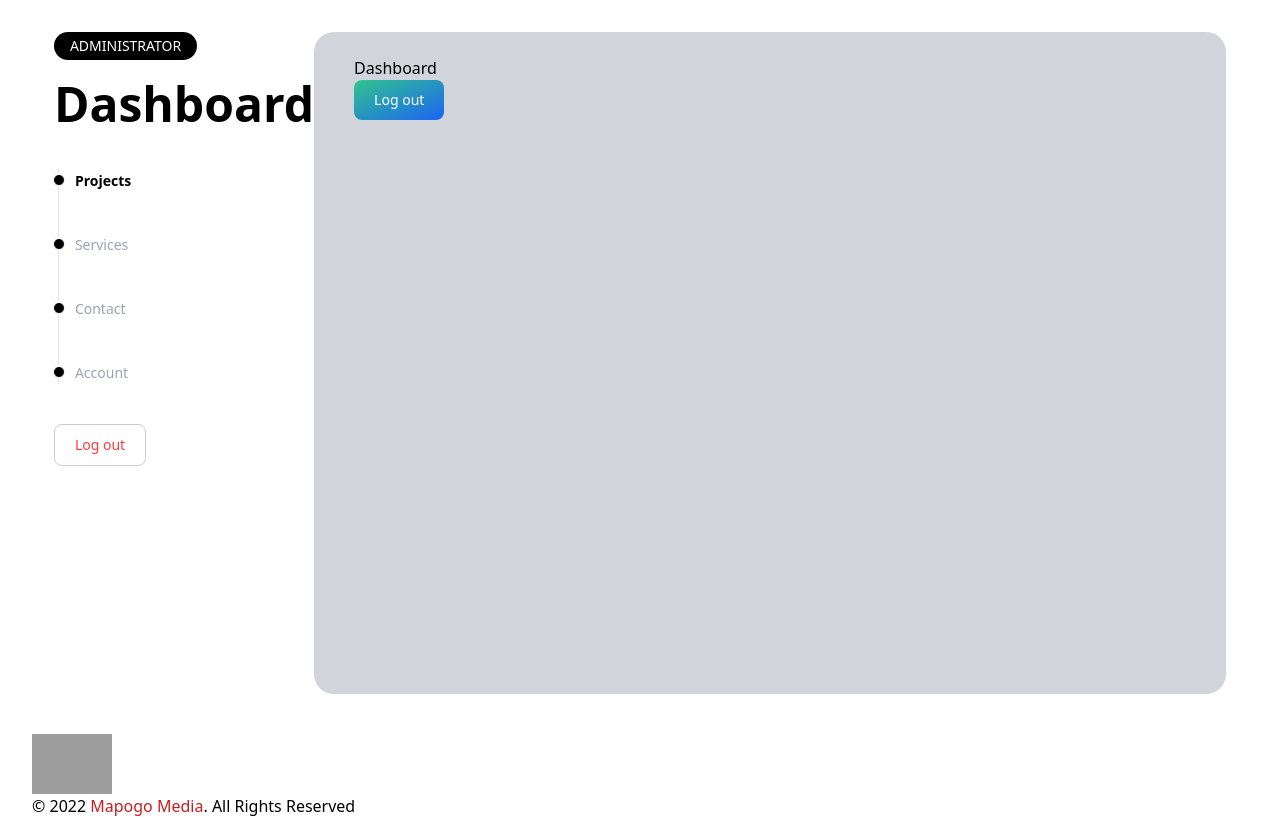
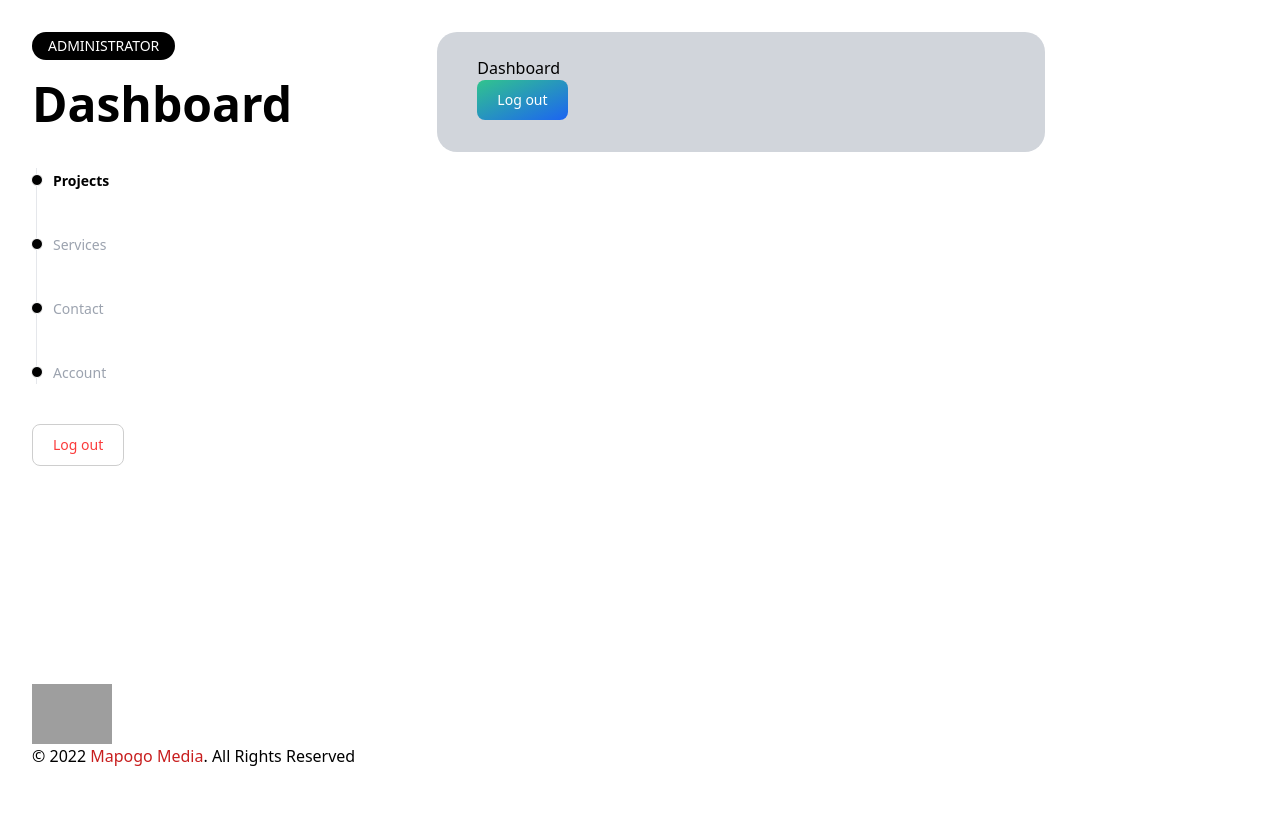
Before and after one commit to sebastianbash/sebastianbash-dashboard, a React (Vite) app: page /dashboard in a window 1280 px wide. Built offline with nearby package versions, Linux system fonts and the light colour scheme; sample sign-in values are in the browser's storage; grey boxes are pictures that could not be loaded.

Commit message:
Structure improved

```diff
--- a/src/components/views/dashboard/Layout.jsx
+++ b/src/components/views/dashboard/Layout.jsx
@@ -4,12 +4,15 @@ import Footer from '../../footer/Footer';
 
 export default function Layout({ children }) {
   return (
-    <div className="layout-dashboard w-full flex flex-col lg:block min-h-screen h-screen p-4 md:p-8">
-      <div className="flex flex-col mb-10 lg:flex-row lg:justify-center lg:h-[90%]">
+    // <div className="layout-dashboard w-full min-h-screen h-full flex flex-col lg:block p-4 md:p-8">
+    <div className="layout-dashboard w-full min-h-screen h-full grid grid-cols-12 grid-rows-6 p-4 md:p-8">
+      <div className="header col-span-4 row-span-6 flex flex-col justify-between">
         <Header />
+        <Footer />
+      </div>
+      <div className="main col-span-8 row-span-6">
         {children}
       </div>
-      <Footer />
     </div>
   )
 }
```
